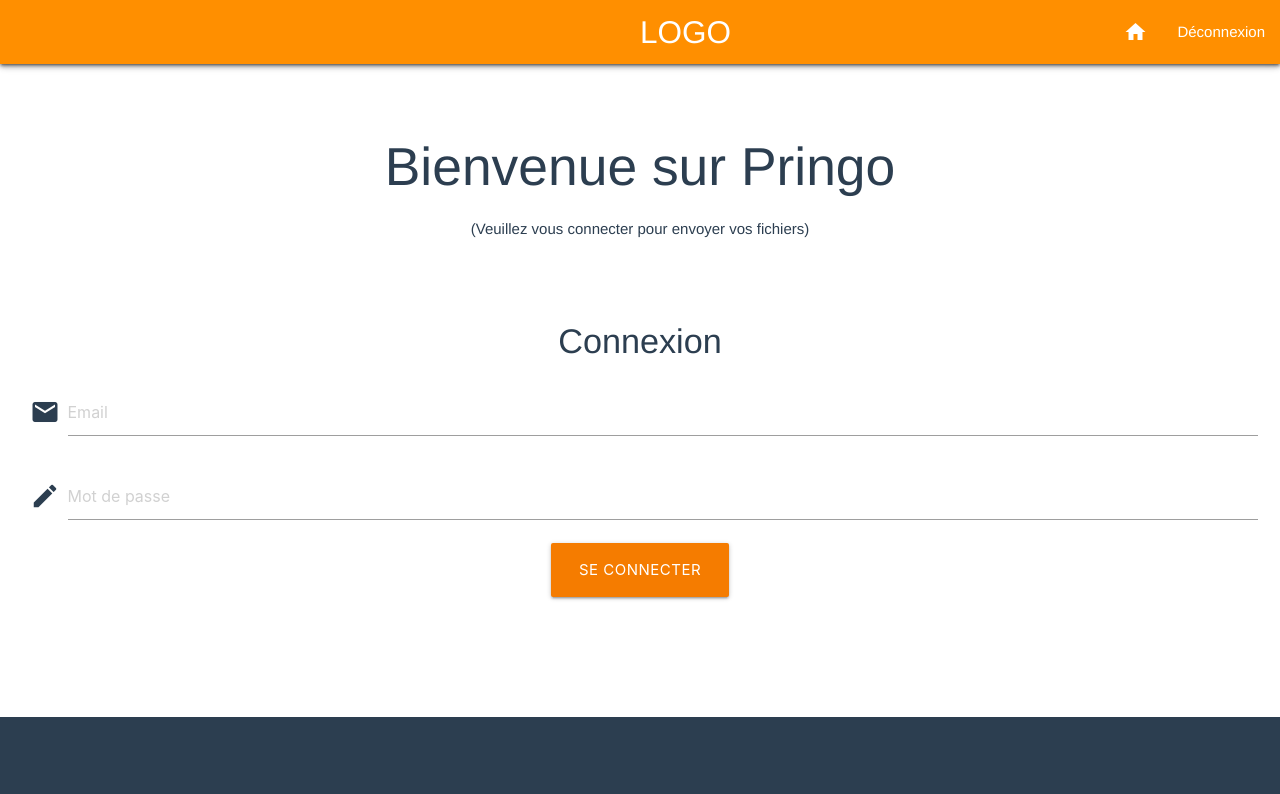
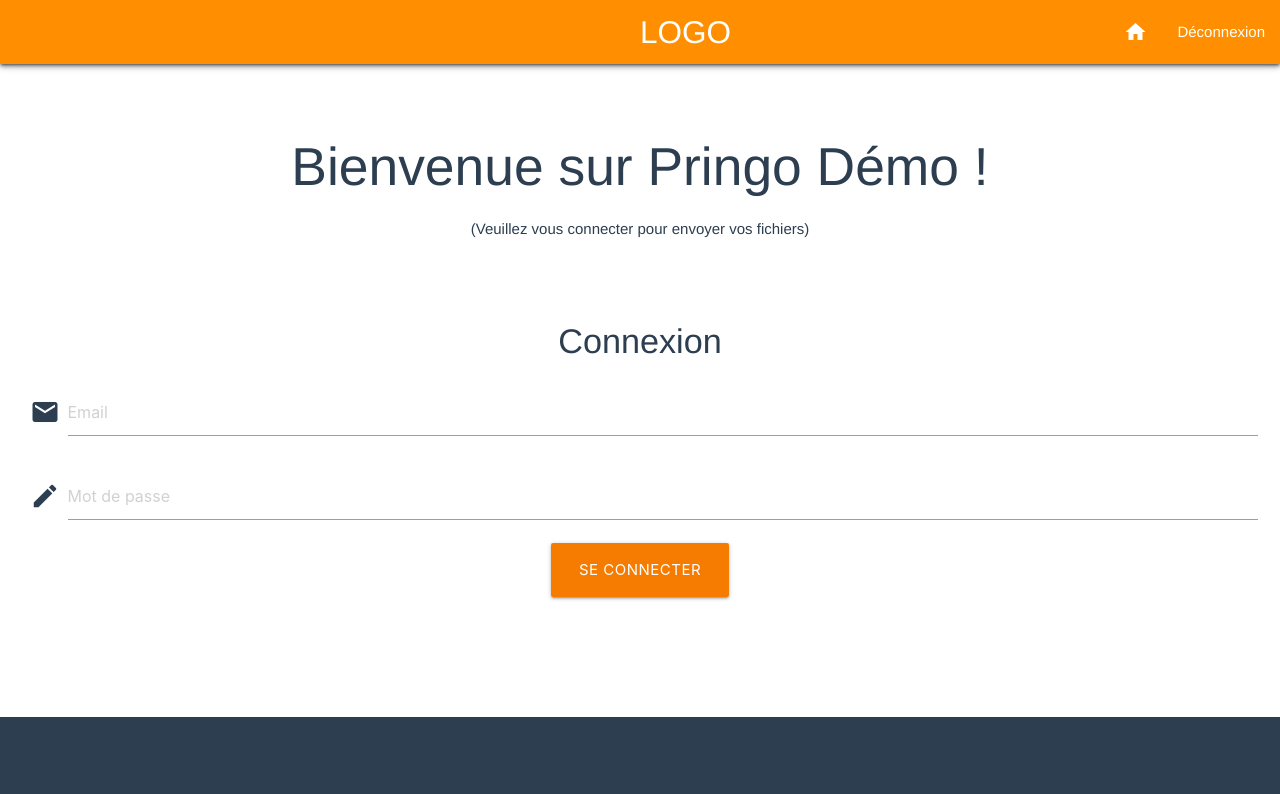
Before and after one commit to Pixeltech07/pringo, a Vue app: page / in a window 1280 px wide. Shown: the top 794 px of the page. Built offline with nearby package versions, Linux system fonts and the light colour scheme; what vue-cookie, vue-sidebar-menu would draw is missing.

Commit message:
test pushing auto deploy heroku

```diff
--- a/src/components/LoginComponent.vue
+++ b/src/components/LoginComponent.vue
@@ -4,7 +4,7 @@
       <div class="row valign-wrapper">
         <div class="col s12">
           <form @submit.prevent="loginUser">
-            <h2>Bienvenue sur Pringo</h2>
+            <h2>Bienvenue sur Pringo Démo !</h2>
             <p>(Veuillez vous connecter pour envoyer vos fichiers)</p>
             <br /><br />
             <h4>Connexion</h4>
```
